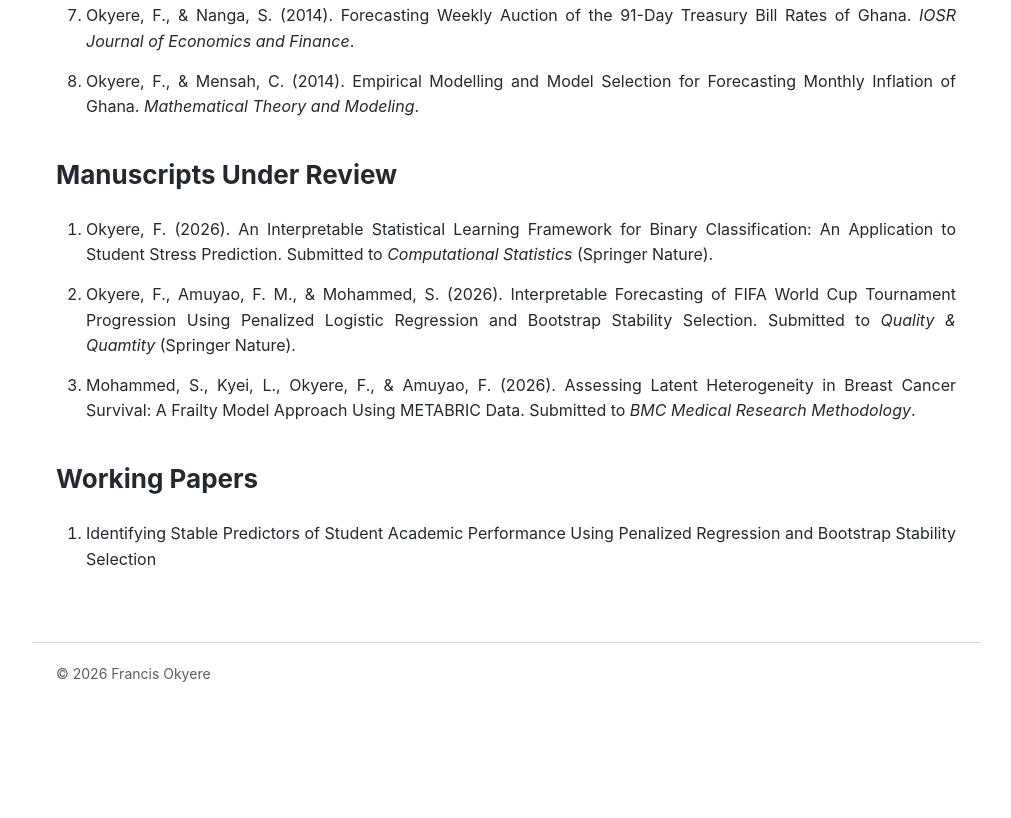
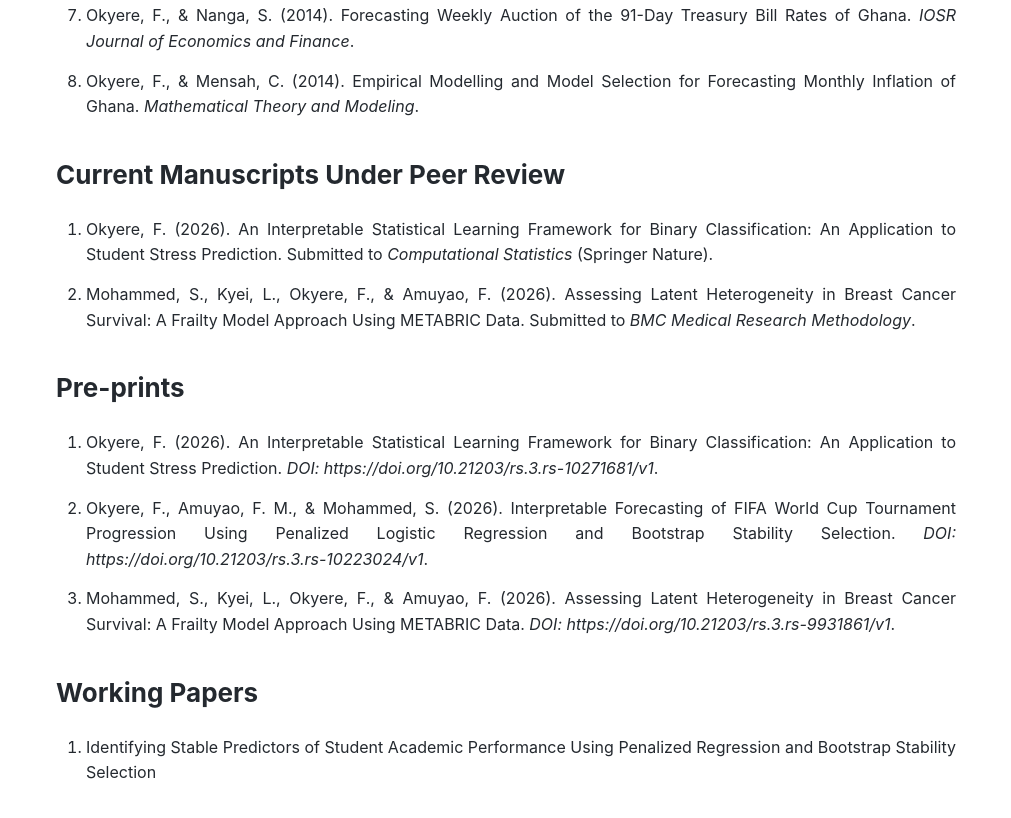
Before and after one commit to francisokyeregh/francisokyeregh.github.io, a plain HTML site: page publications.html in a window 1280 px wide. Shown: the part 742-1560 px from the top of the page, without its empty margins (134-1145 px from the left). Before the commit the page ends 1468 px from the top, so only its background shows below. Drawn offline with Linux system fonts and the light colour scheme.

Commit message:
Update publications.html

```diff
--- a/publications.html
+++ b/publications.html
@@ -142,14 +142,22 @@
     <li>Okyere, F., & Mensah, C. (2014). Empirical Modelling and Model Selection for Forecasting Monthly Inflation of Ghana. <em>Mathematical Theory and Modeling</em>.</li>
   </ol>
 
-  <h2>Manuscripts Under Review</h2>
+  <h2>Current Manuscripts Under Peer Review</h2>
 
   <ol>
     <li>Okyere, F. (2026). An Interpretable Statistical Learning Framework for Binary Classification: An Application to Student Stress Prediction. Submitted to <em>Computational Statistics</em> (Springer Nature).</li>
 
-    <li>Okyere, F., Amuyao, F. M., & Mohammed, S. (2026). Interpretable Forecasting of FIFA World Cup Tournament Progression Using Penalized Logistic Regression and Bootstrap Stability Selection. Submitted to <em>Quality & Quamtity</em> (Springer Nature).</li>
+    <li>Mohammed, S., Kyei, L., Okyere, F., & Amuyao, F. (2026). Assessing Latent Heterogeneity in Breast Cancer Survival: A Frailty Model Approach Using METABRIC Data. Submitted to <em>BMC Medical Research Methodology</em>.</li>
+   </ol>
 
-    <li>Mohammed, S., Kyei, L., Okyere, F., & Amuyao, F. (2026). Assessing Latent Heterogeneity in Breast Cancer Survival: A Frailty Model Approach Using METABRIC Data. Submitted to <em>BMC Medical Research Methodology</em>.</li>
+   <h2>Pre-prints</h2>
+
+  <ol>
+    <li>Okyere, F. (2026). An Interpretable Statistical Learning Framework for Binary Classification: An Application to Student Stress Prediction. <em>DOI: https://doi.org/10.21203/rs.3.rs-10271681/v1</em>.</li>
+
+    <li>Okyere, F., Amuyao, F. M., & Mohammed, S. (2026). Interpretable Forecasting of FIFA World Cup Tournament Progression Using Penalized Logistic Regression and Bootstrap Stability Selection. <em>DOI: https://doi.org/10.21203/rs.3.rs-10223024/v1</em>.</li>
+
+    <li>Mohammed, S., Kyei, L., Okyere, F., & Amuyao, F. (2026). Assessing Latent Heterogeneity in Breast Cancer Survival: A Frailty Model Approach Using METABRIC Data. <em>DOI: https://doi.org/10.21203/rs.3.rs-9931861/v1</em>.</li>
    </ol>
 
 
```
